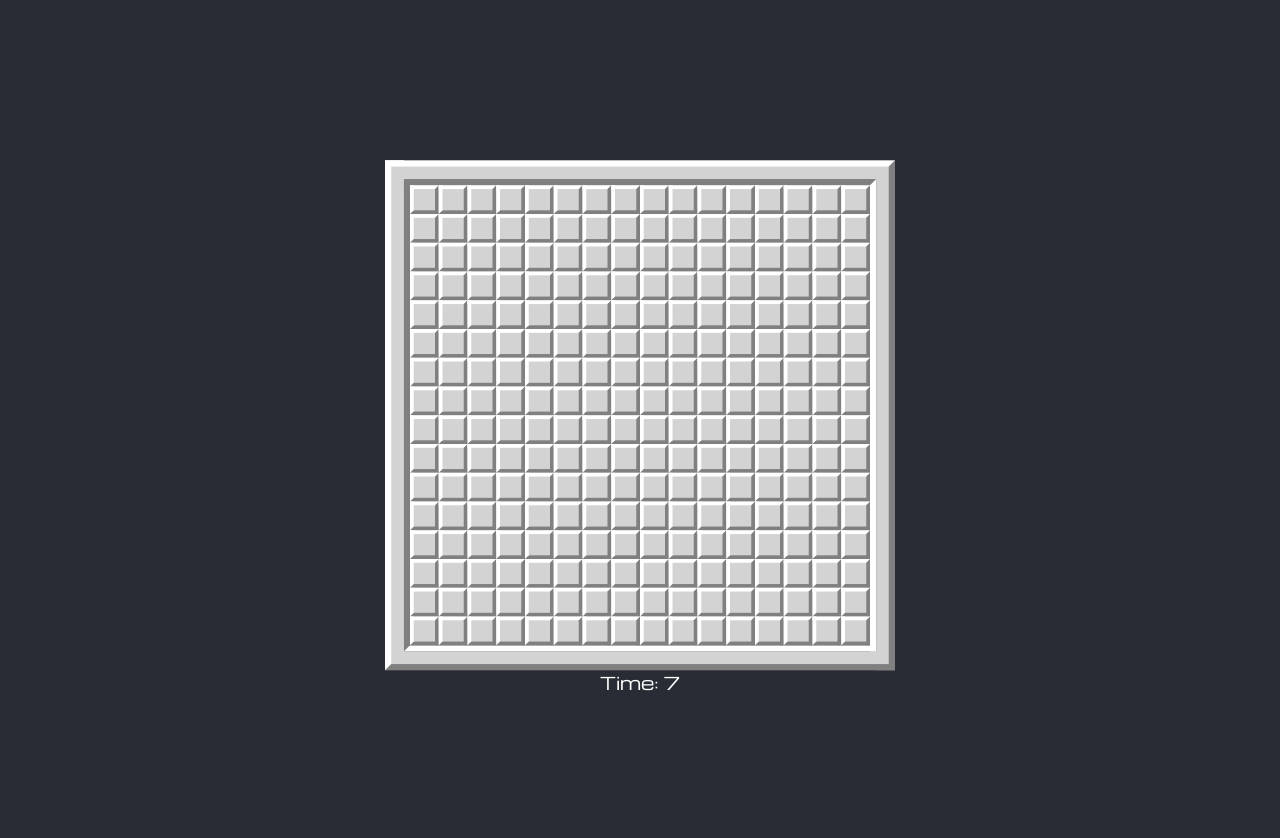
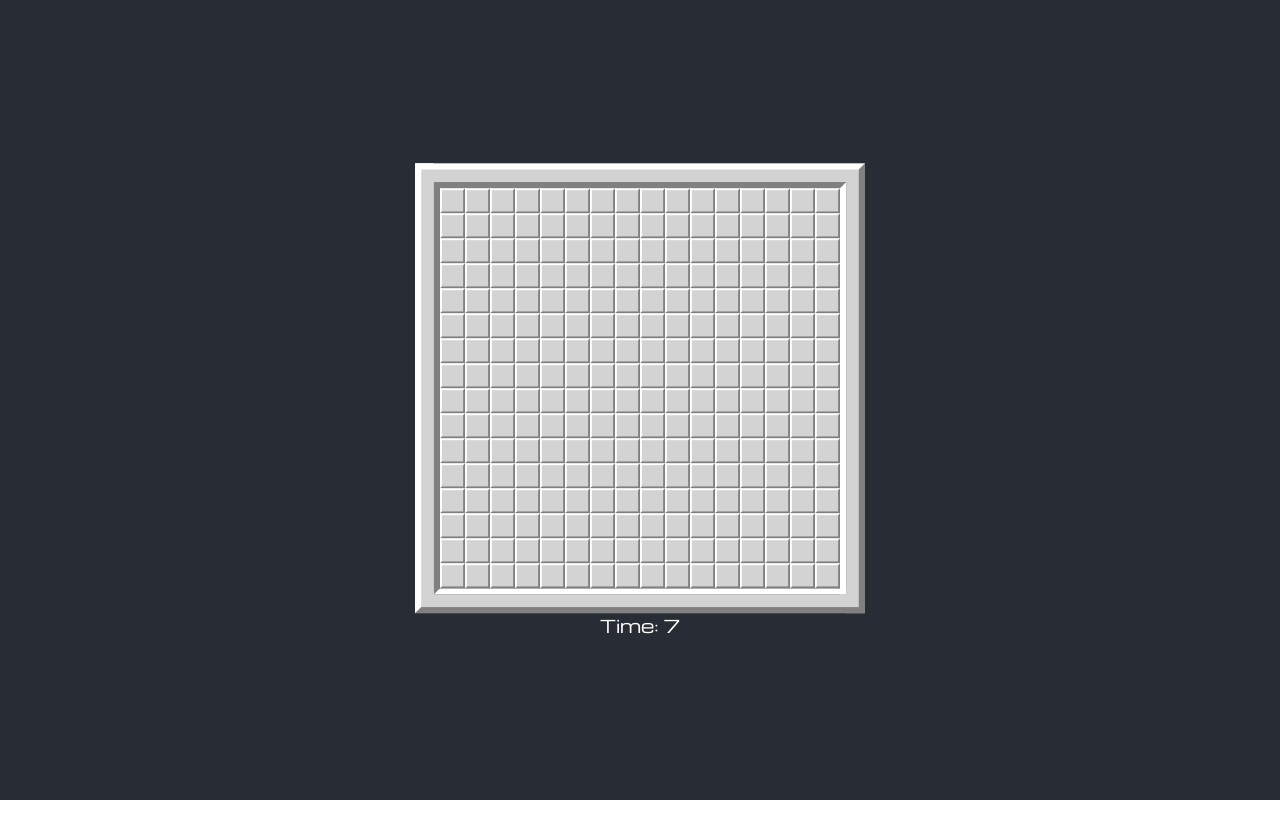
Before and after one commit to pylirious/Minesweeper, a React (Create React App) app: page / in a window 1280 px wide. Shown: the top 838 px of the page. After the commit the page ends 800 px from the top, so only its background shows below. Built offline with nearby package versions, Linux system fonts and the light colour scheme.

Commit message:
New Design

```diff
--- a/src/index.css
+++ b/src/index.css
@@ -12,7 +12,7 @@ code {
     monospace;
 }
 .cell{
-  border: 6px solid white;
+  border: 3px solid white;
   border-right-color: gray;
   border-bottom-color: gray;
   background: lightgrey;
@@ -22,12 +22,11 @@ code {
   width: 34px;
   cursor: pointer;
   color: #282c34;
+
 }
 
 .cell#revealed{
-  border-color: gray;
-  border-right-color: white;
-  border-bottom-color: white;
+  border-color: darkgray;
   font-weight: bold;
-  background-color: #c5c5c5;
+  background-color: lightgrey;
 }
```
